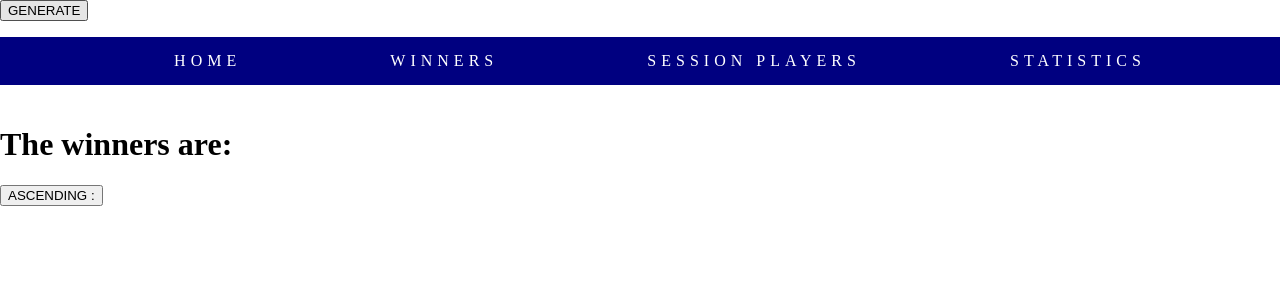
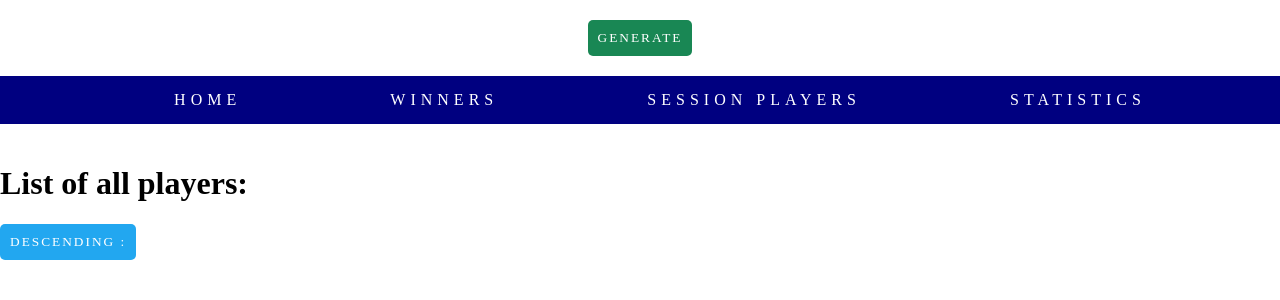
Before and after one commit to taulantisaku/World-Wide-Lotary-TaulantAssignment, a React (Create React App) app: page /players in a window 1280 px wide. Shown: the top 300 px of the page. Built offline with nearby package versions, Linux system fonts and the light colour scheme.

Commit message:
General fixes and style of Buttons

```diff
--- a/package.json
+++ b/package.json
@@ -6,16 +6,19 @@
     "@testing-library/jest-dom": "^5.16.4",
     "@testing-library/react": "^13.3.0",
     "@testing-library/user-event": "^13.5.0",
+    "@types/howler": "^2.2.7",
     "@types/jest": "^27.5.2",
     "@types/node": "^16.11.45",
     "@types/react": "^18.0.15",
     "@types/react-dom": "^18.0.6",
     "axios": "^0.27.2",
+    "howler": "^2.2.3",
     "react": "^18.2.0",
     "react-dom": "^18.2.0",
     "react-query": "^3.39.2",
     "react-router-dom": "^6.3.0",
     "react-scripts": "5.0.1",
+    "react-toastify": "^9.0.6",
     "sass": "^1.53.0",
     "typescript": "^4.7.4",
     "web-vitals": "^2.1.4"
--- a/src/App.tsx
+++ b/src/App.tsx
@@ -6,6 +6,7 @@ import Statistics from "./components/Statistics/Statistics";
 import Winners from "./components/Winners/Winners";
 
 import { UserContext } from "./lib/context/UserContext";
+import { Routess } from "./routes/Routes";
 
 const queryClient = new QueryClient({
   defaultOptions: {
@@ -22,9 +23,7 @@ function App() {
   return (
     <QueryClientProvider client={queryClient}>
       <Home />
-      {/* <SessionPlayers /> */}
-      {/* <Statistics /> */}
-      <Winners />
+      <Routess />
     </QueryClientProvider>
   );
 }
--- /dev/null
+++ b/src/components/Home/Button.scss
@@ -0,0 +1,19 @@
+.ButtonSection {
+    display: flex;
+    justify-content: center;
+    margin: 20px;
+    &__GenerateButton {
+      font-family: Poppins;
+      letter-spacing: 2px;
+      padding: 10px;
+      background-color: #198754;
+      border: none;
+      border-radius: 5px;
+      color: white;
+
+      &:hover {
+        background-color: #2cbb84;
+        cursor: pointer;
+      }
+    }
+  }
--- a/src/components/Home/Home.scss
+++ b/src/components/Home/Home.scss
@@ -6,14 +6,15 @@
     &__navlist {
       display: flex;
       background-color: #000080;
-      color: white;
       justify-content: space-evenly;
       list-style-type: none;
 
-      li {
+      a {
+        color: white;
         padding: 15px;
+        text-decoration: none;
       }
-      li:hover {
+      a:hover {
         background-color: #00005a;
         cursor: pointer;
       }
--- a/src/components/Home/Home.tsx
+++ b/src/components/Home/Home.tsx
@@ -1,33 +1,22 @@
-import axios from "axios";
-import { useEffect } from "react";
-import { useQuery } from "react-query";
-import { useUserContext } from "../../lib/context/UserContext";
 import "../Home/Home.scss";
 import User from "../User/User";
+import { NavLink } from "react-router-dom";
+import { useUserContext } from "../../lib/context/UserContext";
 
 export const Home = () => {
-  const { user, genButton } = useUserContext();
-
-  // console.log(data);
+  const { user } = useUserContext();
 
   return (
     <div className="Home">
       <div className="Home__header">
         <ul className="Home__header__navlist">
-          <li>Home</li>
-          <li>Winners</li>
-          <li>Session Players</li>
-          <li>Statistics</li>
+          <NavLink to="/">Home</NavLink>
+          <NavLink to="/winners">Winners</NavLink>
+          <NavLink to="/players">Session Players</NavLink>
+          <NavLink to="/stats">Statistics</NavLink>
         </ul>
       </div>
-      <div className="Home__ButtonSection">
-        {/* <button
-          onClick={genButton}
-          className="Home__ButtonSection__GenerateButton"
-        >
-          Generate user
-        </button> */}
-      </div>
+      <div className="Home__ButtonSection"></div>
       {user && (
         <>
           <div className="Home__User">
--- a/src/components/SessionPlayers/SessionPlayers.scss
+++ b/src/components/SessionPlayers/SessionPlayers.scss
@@ -1,3 +1,17 @@
 .SessionPlayers {
   display: flex;
+  &__SortButton {
+    font-family: Poppins;
+    letter-spacing: 2px;
+    padding: 10px;
+    background-color: #22a7f0;
+    border: none;
+    border-radius: 5px;
+    color: white;
+
+    &:hover {
+      background-color: #19b5fe;
+      cursor: pointer;
+    }
+  }
 }
--- a/src/components/SessionPlayers/SessionPlayers.tsx
+++ b/src/components/SessionPlayers/SessionPlayers.tsx
@@ -28,7 +28,9 @@ export const SessionPlayers = () => {
     <>
       {toggleSort ? (
         <>
-          <button onClick={handleToggle}>ASCENDING :</button>
+          <button className="SessionPlayers__SortButton" onClick={handleToggle}>
+            ASCENDING :
+          </button>
           <div className="SessionPlayers">
             {sortedDsc.map((user: any) => (
               <User user={user} key={user.id.value} />
@@ -37,7 +39,9 @@ export const SessionPlayers = () => {
         </>
       ) : (
         <>
-          <button onClick={handleToggle}>ASCENDING :</button>
+          <button className="SessionPlayers__SortButton" onClick={handleToggle}>
+            DESCENDING :
+          </button>
           <div className="SessionPlayers">
             {sortedDsc
               .map((user: any) => <User user={user} key={user.id.value} />)
@@ -49,7 +53,12 @@ export const SessionPlayers = () => {
   );
 
   console.log("sortedAsc", sortedDsc);
-  return <div>{userList && <>{sortedlist}</>}</div>;
+  return (
+    <div>
+      <h1>List of all players:</h1>
+      {userList && <>{sortedlist}</>}
+    </div>
+  );
 };
 
 export default SessionPlayers;
--- a/src/components/Winners/Winners.scss
+++ b/src/components/Winners/Winners.scss
@@ -1,3 +1,18 @@
 .Winners {
   display: flex;
+
+  &__SortButton {
+    font-family: Poppins;
+    letter-spacing: 2px;
+    padding: 10px;
+    background-color: #22a7f0;
+    border: none;
+    border-radius: 5px;
+    color: white;
+
+    &:hover {
+      background-color: #19b5fe;
+      cursor: pointer;
+    }
+  }
 }
--- a/src/components/Winners/Winners.tsx
+++ b/src/components/Winners/Winners.tsx
@@ -1,6 +1,7 @@
 import { useState } from "react";
 import { useUserContext } from "../../lib/context/UserContext";
 import User from "../User/User";
+import "../Winners/Winners.scss";
 
 export const Winners = () => {
   const { userList } = useUserContext();
@@ -18,7 +19,9 @@ export const Winners = () => {
     <>
       {toggleSort ? (
         <>
-          <button onClick={handleToggle}>ASCENDING :</button>
+          <button className="Winners__SortButton" onClick={handleToggle}>
+            ASCENDING :
+          </button>
           <div className="Winners">
             {sortedDsc.map((user: any) => (
               <User user={user} key={user.id.value} />
@@ -27,7 +30,9 @@ export const Winners = () => {
         </>
       ) : (
         <>
-          <button onClick={handleToggle}>ASCENDING :</button>
+          <button className="Winners__SortButton" onClick={handleToggle}>
+            ASCENDING :
+          </button>
           <div className="Winners">
             {sortedDsc
               .map((user: any) => <User user={user} key={user.id.value} />)
--- a/src/lib/context/UserContextProvider.tsx
+++ b/src/lib/context/UserContextProvider.tsx
@@ -1,6 +1,9 @@
-import React, { useState, useEffect } from "react";
+import React, { useState } from "react";
 import { useQuery } from "react-query";
 import axios from "axios";
+import { Howl } from "howler";
+import WinnerSound from "../../audio/winner.mp3";
+import "../../components/Home/Button.scss";
 
 import { UserContextType, UserContext } from "./UserContext";
 
@@ -10,9 +13,7 @@ interface UserContextProviderProps {
 
 export const UserContextProvider = (props: UserContextProviderProps) => {
   const [user, setUser] = useState<null>(null);
-  const [isWinner, setIsWinner] = useState<boolean>(false);
   const [userList, setUserList] = useState<any>([]);
-  const [natList, setNatList] = useState<any>([]);
 
   const { isLoading, isError, data, refetch } = useQuery(
     ["query-users"],
@@ -21,6 +22,7 @@ export const UserContextProvider = (props: UserContextProviderProps) => {
         `https://randomuser.me/api?page={pageIndex}`
       );
       let timesPlayed = 0;
+      let isWinner = false;
       const user = await response.data.results[0];
       const userAge = response.data.results[0].dob.age;
       const ranNum = Math.floor(Math.random() * 100);
@@ -28,6 +30,13 @@ export const UserContextProvider = (props: UserContextProviderProps) => {
       user.isWinner = isWinner;
       user.timesPlayed = timesPlayed;
 
+      const SoundPlay = async (src: any) => {
+        const sound = new Howl({
+          src,
+          html5: true,
+        });
+        sound.play();
+      };
       if (user.isWinner === true) {
         timesPlayed++;
       }
@@ -35,14 +44,10 @@ export const UserContextProvider = (props: UserContextProviderProps) => {
       if (userAge === ranNum) {
         user.isWinner = true;
         alert("the winner is:" + user.name.first);
+        SoundPlay(WinnerSound);
       }
       userList.push(user);
       setUserList(userList);
-      // console.log("userAge", userAge);
-      // console.log("ranNum", ranNum);
-
-      // console.log("userList", userList);
-      // console.log("user", user);
 
       return user;
     },
@@ -57,7 +62,9 @@ export const UserContextProvider = (props: UserContextProviderProps) => {
   const genButton = (
     <>
       {" "}
-      <button onClick={handleRefetch}>GENERATE</button>
+      <button className="ButtonSection__GenerateButton" onClick={handleRefetch}>
+        GENERATE
+      </button>
     </>
   );
 
@@ -66,14 +73,14 @@ export const UserContextProvider = (props: UserContextProviderProps) => {
   const context: UserContextType = {
     user: user,
     userList: userList,
-    isWinner: isWinner,
+    isWinner: false,
     setUser: () => {},
     genButton: () => {},
   };
 
   return (
     <UserContext.Provider value={context}>
-      {genButton}
+      <div className="ButtonSection">{genButton}</div>
       {props.children}
     </UserContext.Provider>
   );
--- a/src/react-app-env.d.ts
+++ b/src/react-app-env.d.ts
@@ -1 +1,5 @@
 /// <reference types="react-scripts" />
+declare module "*.mp3" {
+  const src: string;
+  export default src;
+}
```
Also changed, not shown: 2 other files (tests, documents, lock files or other folders).
